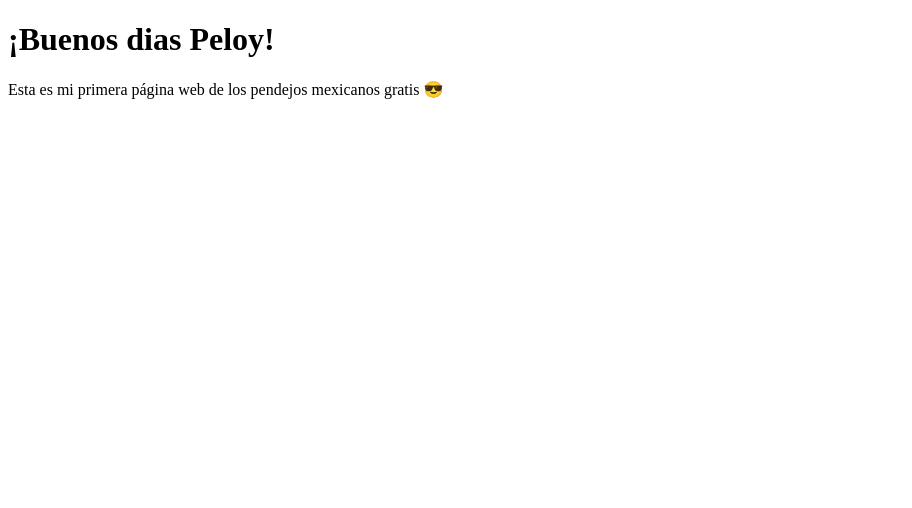
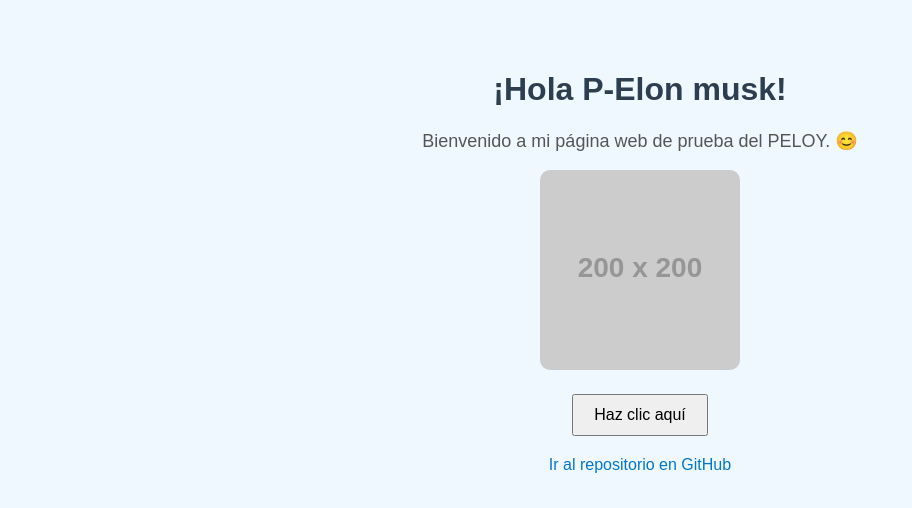
Before and after one commit to Chonyto18/joining_Eloy_Musk, a plain HTML site: page index.html in a window 1280 px wide. Shown: the whole page, without its empty margins (0-912 px from the left). Drawn offline with Linux system fonts and the light colour scheme; placeholder pictures from the web are drawn by us.

Commit message:
Update index.html

```diff
--- a/index.html
+++ b/index.html
@@ -1,10 +1,52 @@
 <!DOCTYPE html>
-<html>
+<html lang="es">
 <head>
+  <meta charset="UTF-8">
   <title>Mi Página Web</title>
+  <style>
+    body {
+      font-family: Arial, sans-serif;
+      text-align: center;
+      background-color: #f0f8ff;
+      margin: 0;
+      padding: 50px;
+    }
+    img {
+      width: 200px;
+      border-radius: 10px;
+    }
+    h1 {
+      color: #2c3e50;
+    }
+    p {
+      color: #555;
+      font-size: 18px;
+    }
+    button {
+      padding: 10px 20px;
+      font-size: 16px;
+      margin-top: 20px;
+      cursor: pointer;
+    }
+    a {
+      display: block;
+      margin-top: 20px;
+      color: #0077cc;
+      text-decoration: none;
+    }
+  </style>
 </head>
 <body>
-  <h1>¡Buenos dias Peloy!</h1>
-  <p>Esta es mi primera página web de los pendejos mexicanos gratis 😎</p>
+
+  <h1>¡Hola P-Elon musk!</h1>
+  <p>Bienvenido a mi página web de prueba del PELOY. 😊</p>
+
+  <img src="https://via.placeholder.com/200" alt="Imagen de prueba">
+
+  <br>
+  <button onclick="alert('¡Gracias por visitar mi página!')">Haz clic aquí</button>
+
+  <a href="https://github.com/Chonyto18/joining_Eloy_Musk" target="_blank">Ir al repositorio en GitHub</a>
+
 </body>
 </html>
```
